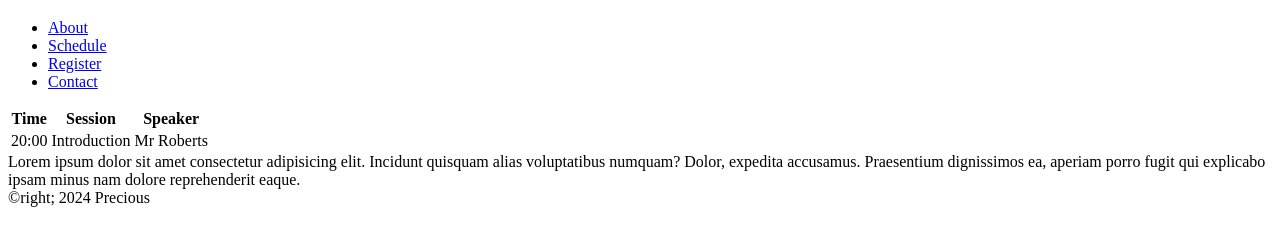
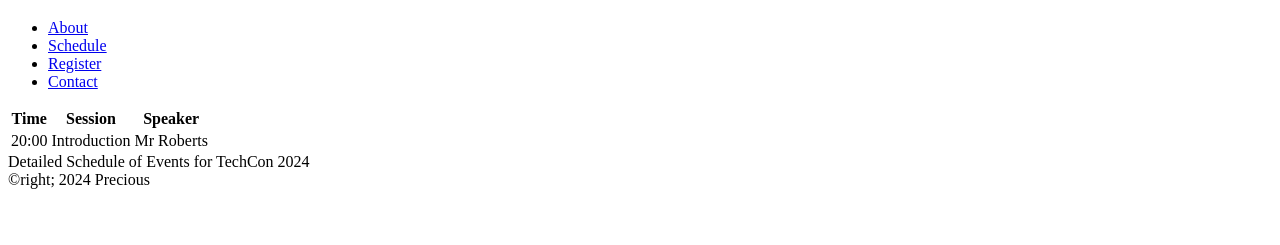
Before and after one commit to PLMosetlha/TechCon_HTML, a plain HTML site: page techcon_website/schedule.html in a window 1280 px wide. Shown: the part 61-306 px from the top of the page. Drawn offline with Linux system fonts and the light colour scheme.

Commit message:
seventh commit

```diff
--- a/techcon_website/schedule.html
+++ b/techcon_website/schedule.html
@@ -43,8 +43,7 @@
         </tr>
       </table>
 
-      <caption>Lorem ipsum dolor sit amet consectetur adipisicing elit. Incidunt quisquam alias voluptatibus numquam? Dolor, expedita accusamus. Praesentium dignissimos ea, aperiam porro fugit qui explicabo ipsam minus nam dolore reprehenderit eaque.</caption>
-
+      <caption>Detailed Schedule of Events for TechCon 2024</caption>
 
 
     </main>
```
